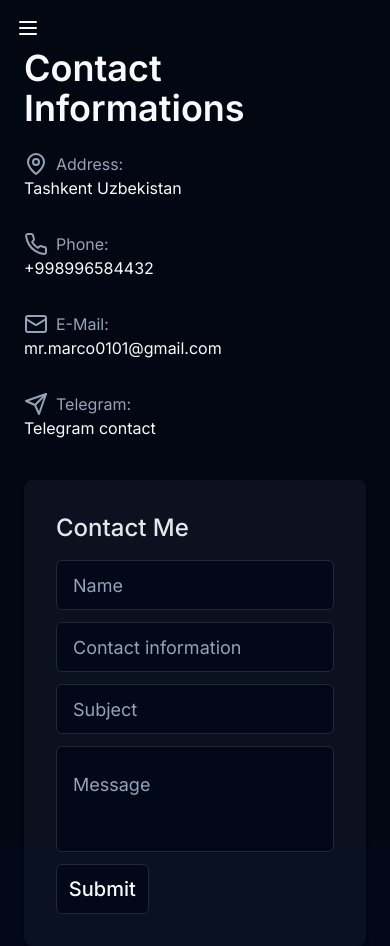
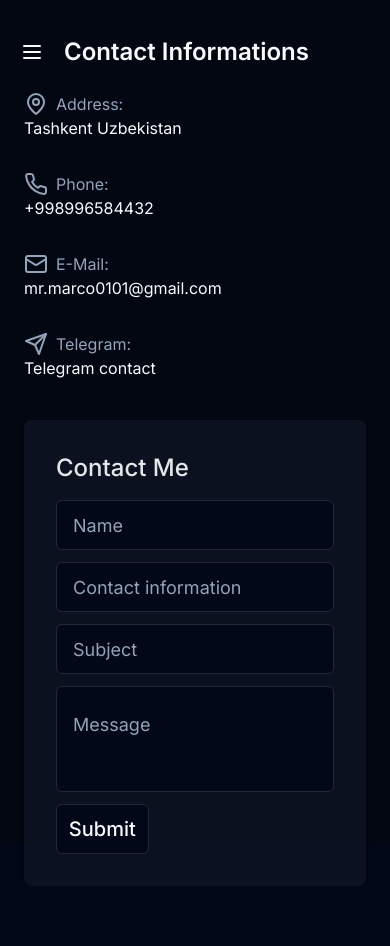
Before and after one commit to Will-Marco/my-portfolio, a Next.js app: page /contact in a window 390 px wide. After the commit the page ends 886 px from the top, so only its background shows below. Built offline with nearby package versions, Linux system fonts and the light colour scheme.

Commit message:
fixed err about z-index and optimize UI

```diff
--- a/app/(root)/contact/page.tsx
+++ b/app/(root)/contact/page.tsx
@@ -72,12 +72,12 @@ export default function Contact() {
   }
 
   return (
-    <div className="w-screen h-screen sm:ml-[20%] p-6 pt-12 sm:p-10 sm:px-20 md:px-28 relative bg-gray-950 -z-10">
+    <div className="w-screen h-screen sm:ml-[20%] p-6 pt-9 sm:p-10 sm:px-20 md:px-28 relative bg-gray-950">
       <motion.h1
         initial={{ opacity: 0 }}
         animate={{ opacity: 1 }}
         transition={{ duration: 0.3 }}
-        className="mb-6 text-4xl font-semibold"
+        className="mb-6 ml-10 text-2xl sm:text-4xl font-semibold"
       >
         Contact Informations
       </motion.h1>
--- a/app/(root)/skills/page.tsx
+++ b/app/(root)/skills/page.tsx
@@ -10,7 +10,7 @@ export default function Skills() {
   };
 
   return (
-    <div className="w-screen h-screen sm:ml-[20%] p-10 relative bg-gray-950 -z-10">
+    <div className="w-screen h-screen sm:ml-[20%] p-10 relative bg-gray-950">
       <h1 className="mt-[6%] text-center text-4xl font-semibold">Languages & Tools</h1>
       <div className="h-full px-[8%] py-[10%] sm:pt-[5%] grid md:grid-cols-2 lg:grid-cols-3 gap-10">
         {Object.entries(skills).map(([category, value], idx) => (
@@ -31,7 +31,7 @@ export default function Skills() {
                   whileTap={{ scale: 0.9 }}
                   initial={{ opacity: 0, x: 100 }}
                   animate={{ opacity: 1, x: 0 }}
-                  transition={{ duration: 0.3, delay: idx * 0.3 }}
+                  transition={{ duration: 0.3 }}
                   onClick={() => handleClick(skill)}
                   className="px-2 py-1 bg-slate-900 uppercase text-sm text-slate-500 font-semibold rounded-md border border-slate-500 cursor-pointer"
                 >
--- a/components/shared/Card/Card.tsx
+++ b/components/shared/Card/Card.tsx
@@ -44,7 +44,7 @@ export default function CardItem({ card }: { card: CardsType }) {
           Github
         </Button>
       </CardContent>
-      <CardFooter className="h-fit felx flex-wrap gap-2">
+      <CardFooter className="h-28 felx flex-wrap content-center gap-2">
         {card.techStack.map((tech: string) => (
           <p
             key={tech}
--- a/components/shared/navbar/Navbar.tsx
+++ b/components/shared/navbar/Navbar.tsx
@@ -18,7 +18,7 @@ import NavbarItems from "./Navbar-items";
 export default function Navbar(): ReactNode {
   const drawer = (
     <Drawer>
-      <DrawerTrigger className="z-10">
+      <DrawerTrigger className="absolute top-0 left-0  z-10">
         <Menu />
       </DrawerTrigger>
       <DrawerContent className="h-screen p-4 flex flex-col justify-between text-center ">
@@ -50,7 +50,7 @@ export default function Navbar(): ReactNode {
   );
 
   return (
-    <header className="w-auto sm:w-[20%] h-screen p-4 sm:fixed absolute overflow-hidden text-center sm:border-r-2 border-gray-600">
+    <header className="w-auto sm:w-[20%] h-screen p-4 sm:fixed absolute top-10 left-5 overflow-hidden text-center sm:border-r-2 border-gray-600">
       <div className="sm:hidden">{drawer}</div>
       <nav className="h-full hidden sm:flex flex-col justify-between">
         <div>
```
